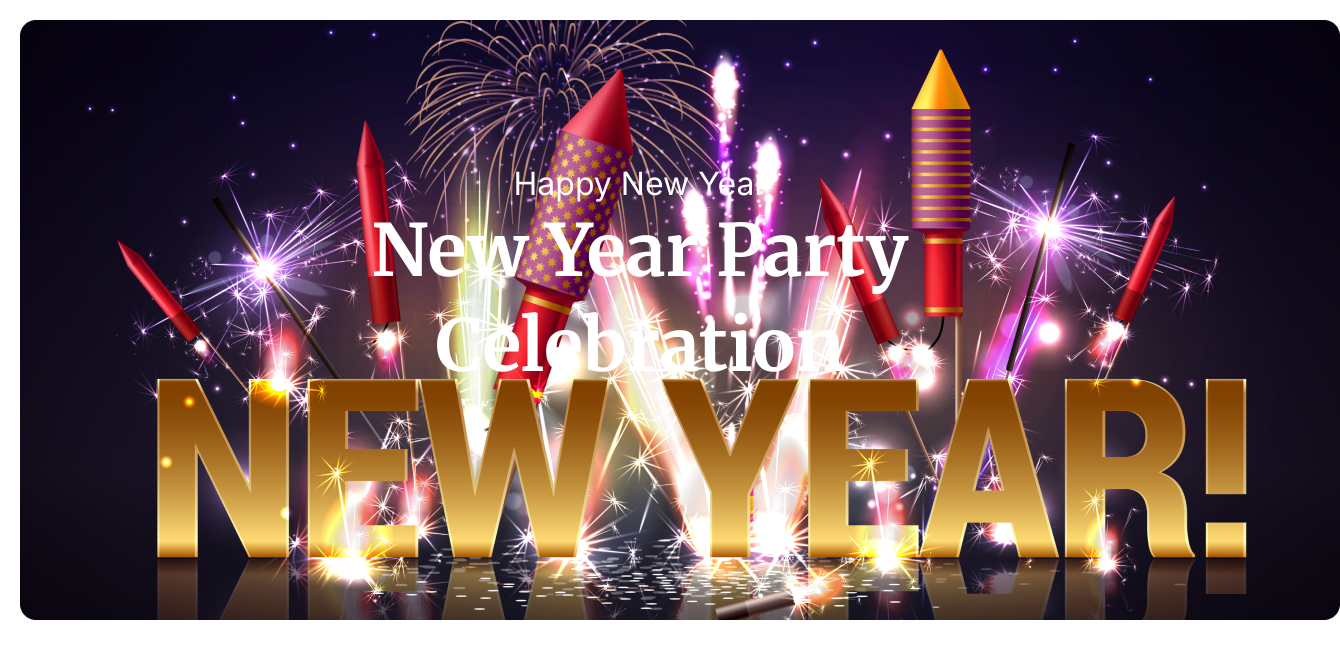
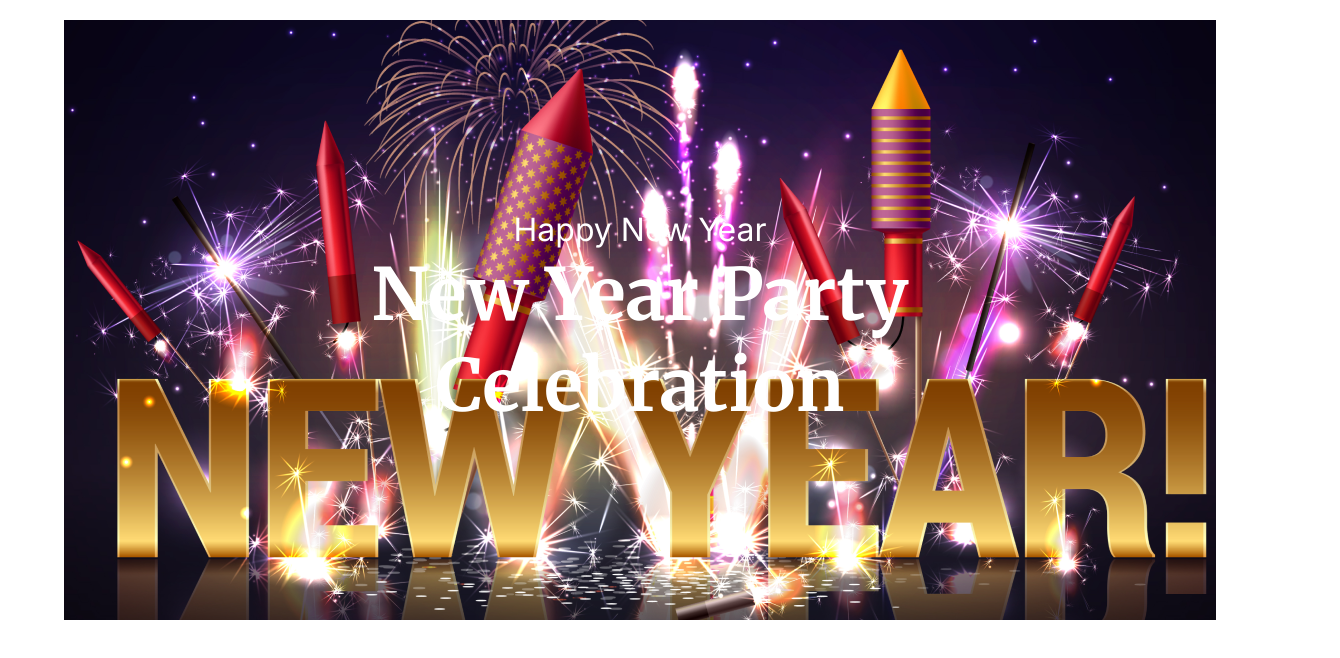
Before and after one commit to mazharulislam-12/B9A1-New-Year-New-Mission-Website, a plain HTML site: page index.html in a window 1280 px wide. Shown: the whole page, 1340 px wide, since content can reach past the window. Drawn offline with Linux system fonts and the light colour scheme.

Commit message:
banner part custmise

```diff
--- a/index.html
+++ b/index.html
@@ -6,19 +6,32 @@
     <meta name="viewport" content="width=device-width, initial-scale=1.0">
     <title>B9A1-New-Year-New-Mission-Website</title>
     <!-- Include Merriweather and Inter fonts from Google Fonts -->
-    <link rel="stylesheet" href="https://fonts.googleapis.com/css2?family=Merriweather:wght@400;700&family=Inter:wght@400;700&display=swap">
+    <link rel="stylesheet"
+        href="https://fonts.googleapis.com/css2?family=Merriweather:wght@400;700&family=Inter:wght@400;700&display=swap">
     <link rel="stylesheet" href="style.css">
 </head>
 
 <body>
-    <!-- banner section -->
-    <div class="banner-image">
-        <img src="image/Banner Image.png" alt="">
+    <div>
+        <div class="banner">
+            <div class="text-container">
+              <h4>Happy New Year</h4>
+              <h2>New Year Party Celebration</h2>
+            </div>
+          </div>
+
     </div>
-    <div class="banner-text">
-        <h4>Happy New Year</h4>
-        <h2>New Year Party Celebration</h2>
-    </div>
+
+
+
+
+    <!-- CATEGORIES section -->
+    <!-- <div >
+        <h2>65% OFF</h2>
+        <p>OUR HOLIDAY DEALS ARE BETTER</p>
+        <h3>ALL CATEGORIES</h3>
+        <img src="image/New Year Photo.png" alt="">
+    </div> -->
 
 
 </body>
--- a/style.css
+++ b/style.css
@@ -6,29 +6,34 @@ body {
     font-family: 'Inter', sans-serif;
 }
 
-h1, h2, h3 {
+h1, h2, h3 h4 {
     font-family: 'Merriweather', serif;
 
 }
-.banner-image img{
-    color: #070211, #07021100;
-}
-.banner-image{
+.banner {
+    width: 90%;
+    height: 600px;
     text-align: center;
-    margin: 20px;
-}
-.banner-text{
+    margin: auto;
+    background-image: url("image/Banner\ Image.png");
+    background-position: center;
+    background-size: cover;
+    display: flex;
+    justify-content: center;
+    align-items: center;
+    margin-top: 20px;
+  }
+
+  .text-container {
     text-align: center;
-    margin-top: -480px;
     color: white;
-}
-.banner-text h4{
+  }
+  .text-container h4{
     font-size: 32px;
     font-weight: 400;
-}
-.banner-text h2{
+  }
+  .text-container h2{
     font-size: 72px;
+    padding: 0 300px 0 300px;
     font-weight: 900;
-    line-height: 95px;
-    padding: 0 300px 0 300px;
-}
+  }
```
